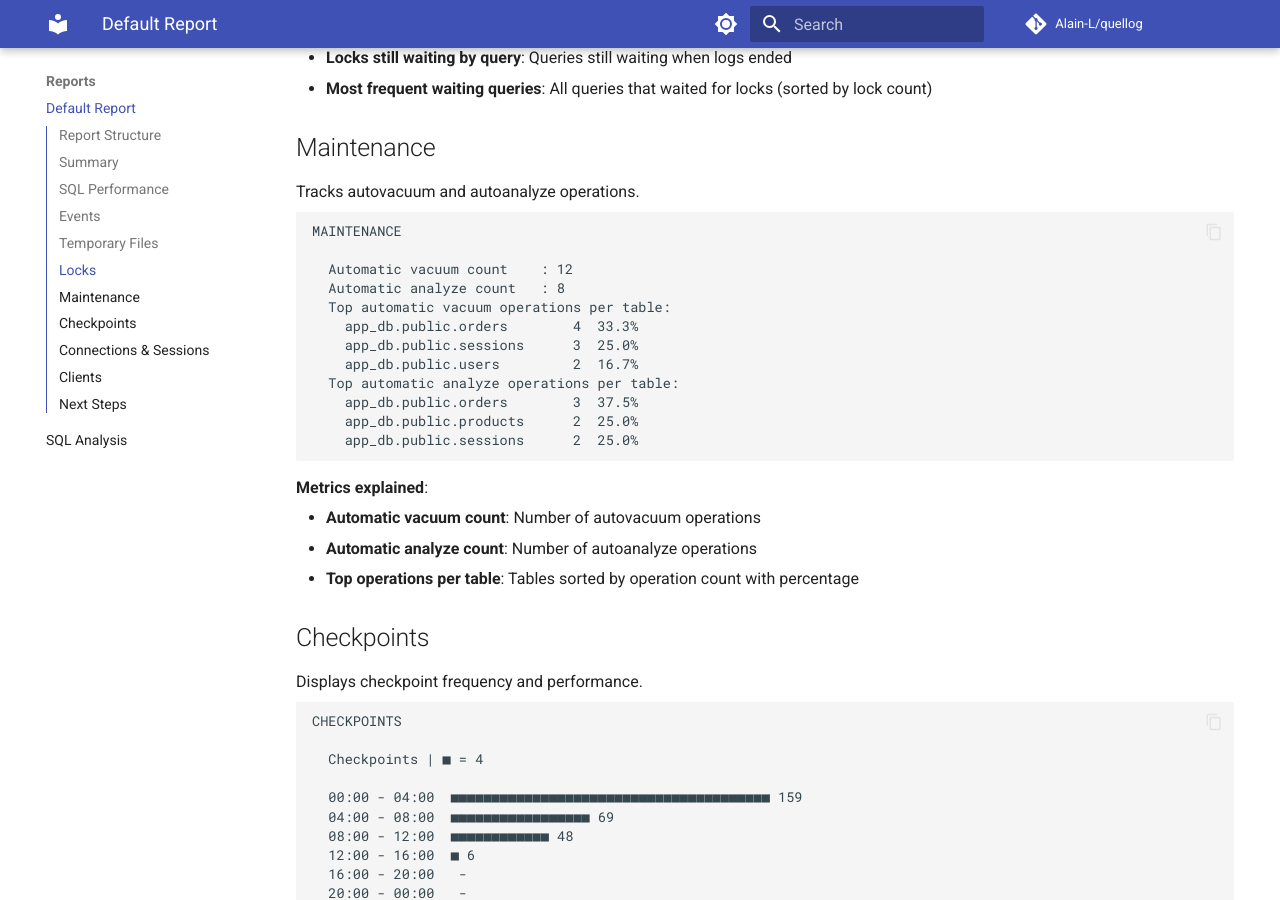
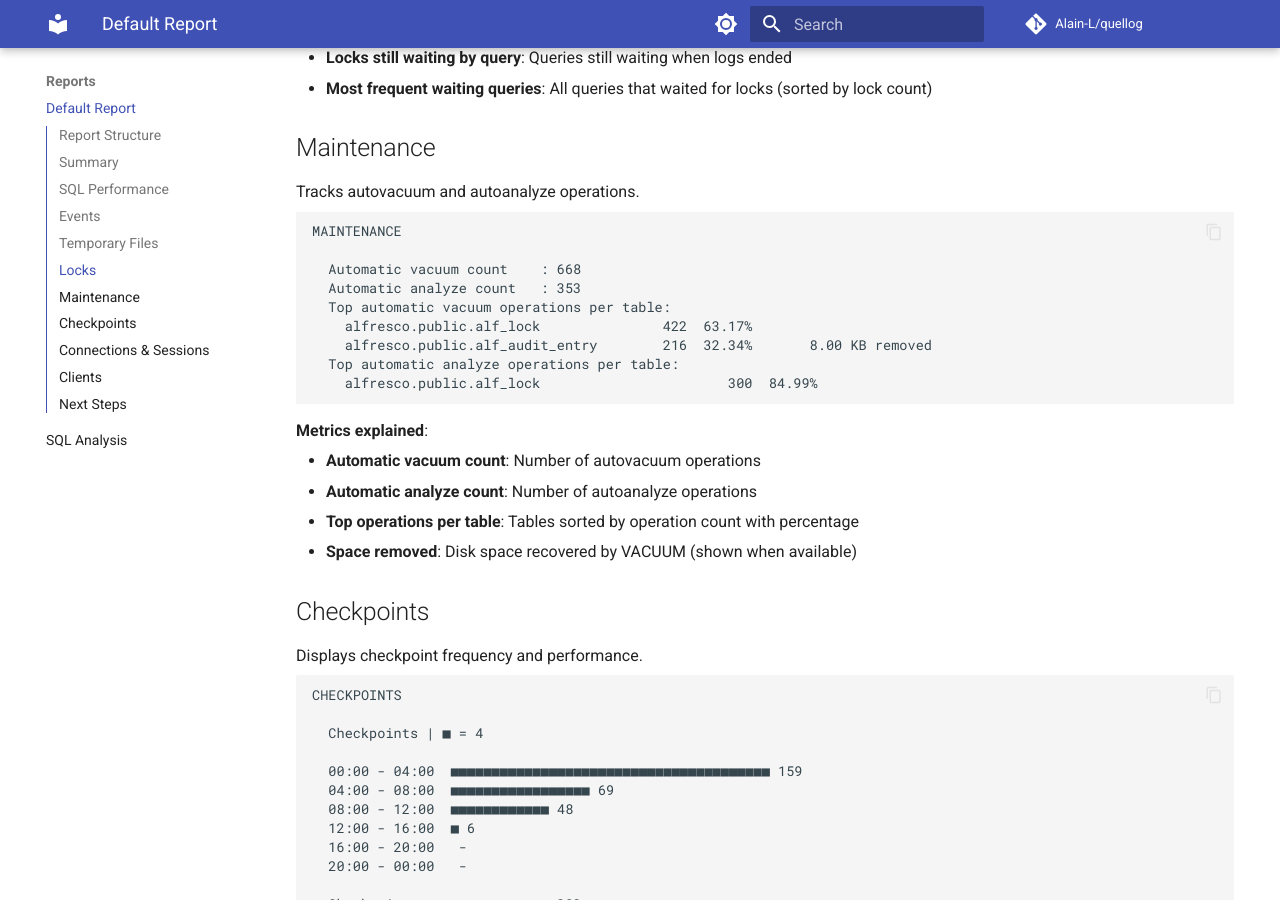
Before and after one commit to Alain-L/quellog, an MkDocs documentation site: the page built from docs/default-report.md, in a window 1280 px wide and 900 px high, scrolled down 4512 px. Built offline with MkDocs 1.6.1 and Material for MkDocs 9.7.7, drawn with Linux system fonts in a browser that asks for light colours; comment, search, counter and statistics services are not loaded.

Commit message:
docs: restore space removed column in Maintenance section
Add back the "space removed" column in vacuum operations table with actual
example from A.log showing "8.00 KB removed" for alf_audit_entry.

This is a real feature that shows disk space recovered by VACUUM when available
(not all vacuum operations report this metric).

````diff
--- a/docs/default-report.md
+++ b/docs/default-report.md
@@ -214,16 +214,13 @@ Tracks autovacuum and autoanalyze operations.
 ```
 MAINTENANCE
 
-  Automatic vacuum count    : 12
-  Automatic analyze count   : 8
+  Automatic vacuum count    : 668
+  Automatic analyze count   : 353
   Top automatic vacuum operations per table:
-    app_db.public.orders        4  33.3%
-    app_db.public.sessions      3  25.0%
-    app_db.public.users         2  16.7%
+    alfresco.public.alf_lock               422  63.17%
+    alfresco.public.alf_audit_entry        216  32.34%       8.00 KB removed
   Top automatic analyze operations per table:
-    app_db.public.orders        3  37.5%
-    app_db.public.products      2  25.0%
-    app_db.public.sessions      2  25.0%
+    alfresco.public.alf_lock                       300  84.99%
 ```
 
 **Metrics explained**:
@@ -231,6 +228,7 @@ MAINTENANCE
 - **Automatic vacuum count**: Number of autovacuum operations
 - **Automatic analyze count**: Number of autoanalyze operations
 - **Top operations per table**: Tables sorted by operation count with percentage
+- **Space removed**: Disk space recovered by VACUUM (shown when available)
 
 ## Checkpoints
 
````
